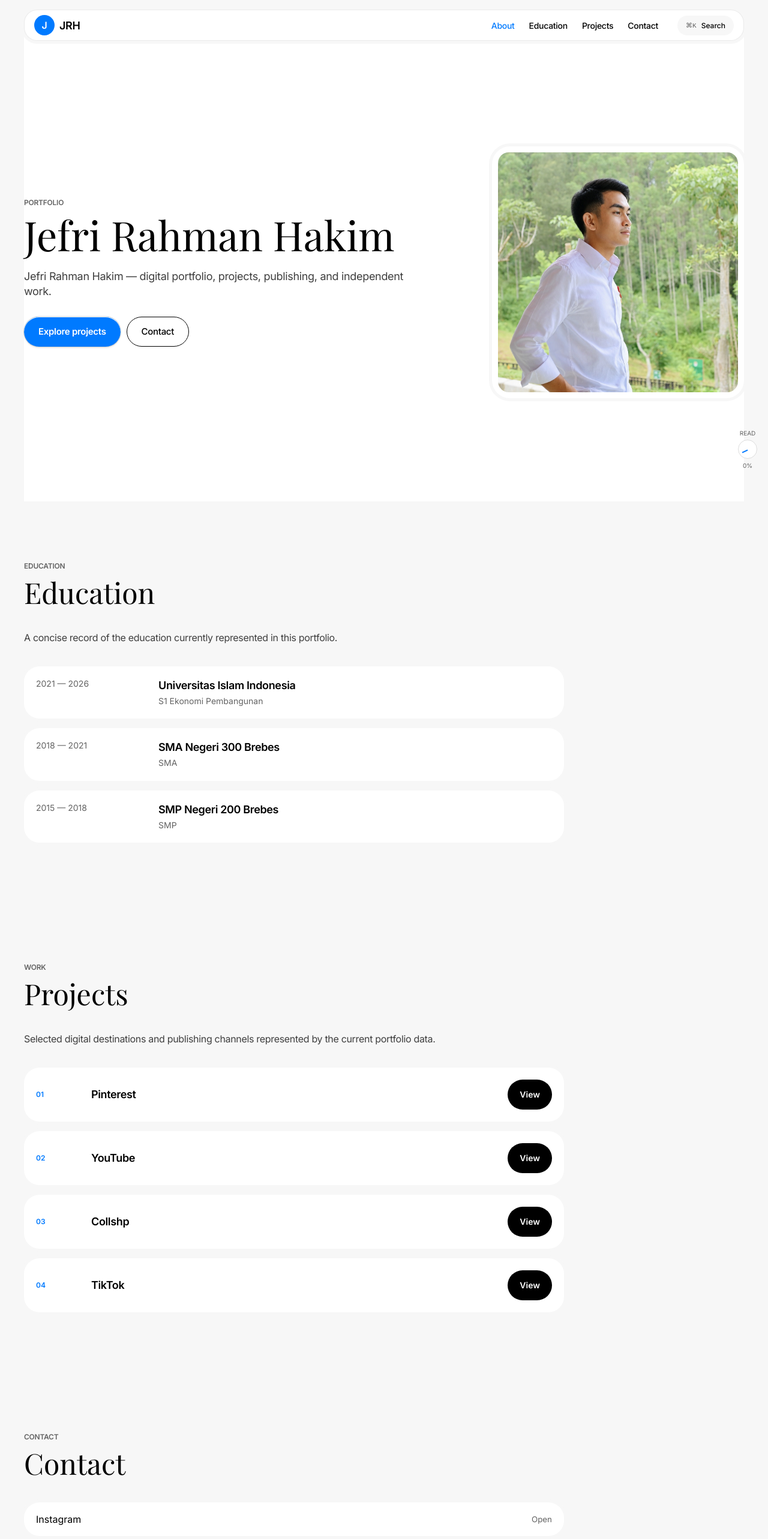
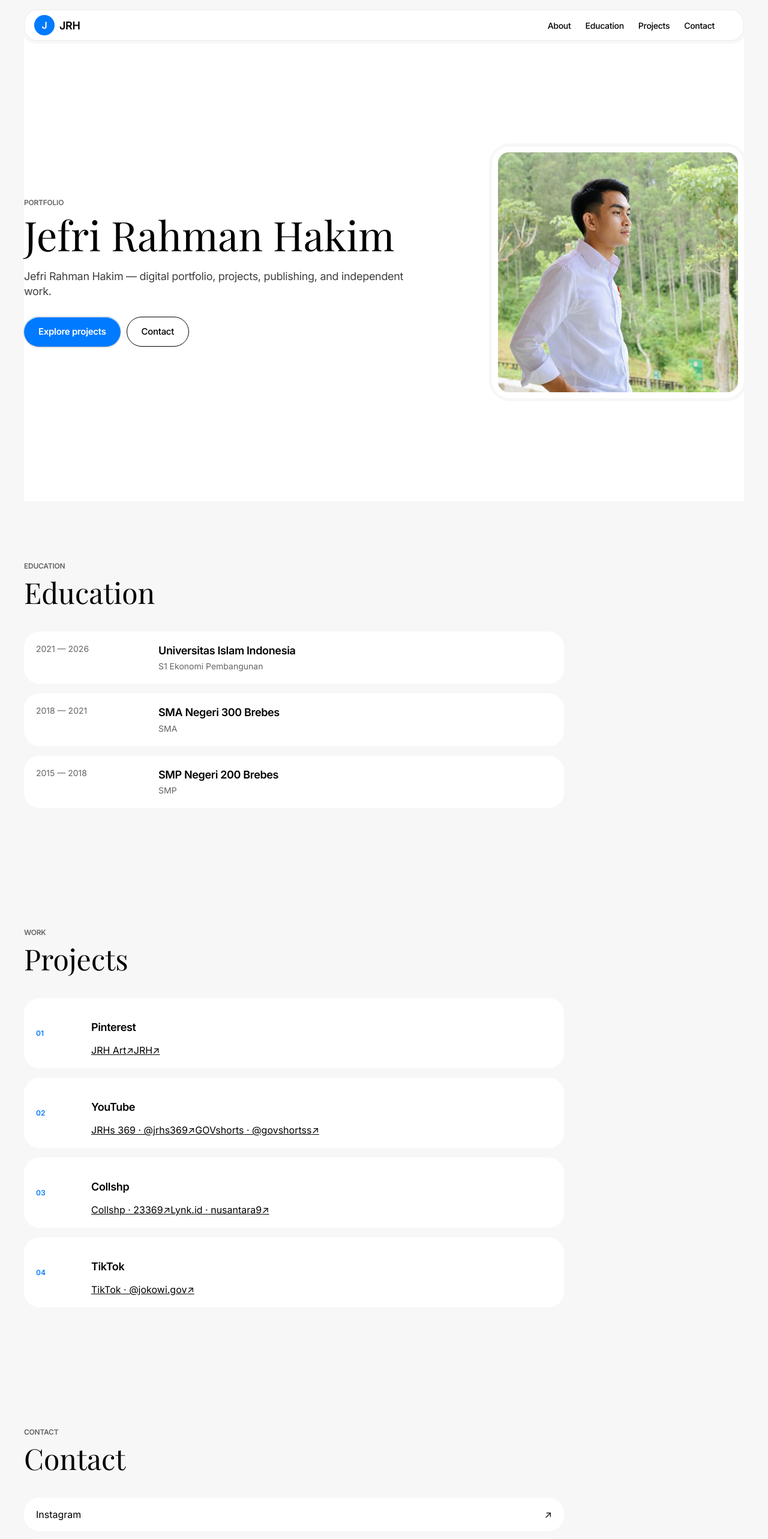
Before and after one commit to LionerHakim/JRHs, a React (Vite) app: page / in a window 1280 px wide. Shown: the top 2566 px of the page at 60% size. Built offline with nearby package versions, Linux system fonts and the light colour scheme.

Commit message:
Simplify portfolio UI and remove unnecessary interactions

```diff
--- a/src/main.tsx
+++ b/src/main.tsx
@@ -1,4 +1,3 @@
-import { useEffect, useMemo, useRef, useState } from 'react'
 import { createRoot } from 'react-dom/client'
 import { siteConfig } from './config/site'
 import './index.css'
@@ -10,133 +9,7 @@ const sectionItems = [
   ['links', 'Contact'],
 ] as const
 
-function reducedMotion() {
-  return window.matchMedia?.('(prefers-reduced-motion: reduce)').matches ?? false
-}
-
-function scrollToId(id: string) {
-  document.getElementById(id)?.scrollIntoView({
-    behavior: reducedMotion() ? 'auto' : 'smooth',
-    block: 'start',
-  })
-}
-
 export default function App() {
-  const [paletteOpen, setPaletteOpen] = useState(false)
-  const [query, setQuery] = useState('')
-  const [activeProject, setActiveProject] = useState<number | null>(null)
-  const [scrollPercent, setScrollPercent] = useState(0)
-  const [activeSection, setActiveSection] = useState('identity')
-  const lastFocused = useRef<HTMLElement | null>(null)
-  const paletteRef = useRef<HTMLElement>(null)
-  const paletteInputRef = useRef<HTMLInputElement>(null)
-  const dialogRef = useRef<HTMLElement>(null)
-
-  const normalized = query.trim().toLowerCase()
-  const filteredProjects = useMemo(() => {
-    if (!normalized) return siteConfig.projects
-    return siteConfig.projects.filter((project) =>
-      [project.title, ...(project.links ?? []).flatMap((link) => [link.name, 'handle' in link ? link.handle : ''])]
-        .join(' ')
-        .toLowerCase()
-        .includes(normalized),
-    )
-  }, [normalized])
-
-  const rememberFocus = () => {
-    lastFocused.current = document.activeElement instanceof HTMLElement ? document.activeElement : null
-  }
-  const openPalette = () => {
-    rememberFocus()
-    setActiveProject(null)
-    setPaletteOpen(true)
-  }
-  const openProject = (index: number) => {
-    rememberFocus()
-    setPaletteOpen(false)
-    setActiveProject(index)
-  }
-  const closeAll = () => {
-    setPaletteOpen(false)
-    setActiveProject(null)
-  }
-
-  useEffect(() => {
-    const onKeyDown = (event: KeyboardEvent) => {
-      if ((event.ctrlKey || event.metaKey) && event.key.toLowerCase() === 'k') {
-        event.preventDefault()
-        openPalette()
-      } else if (event.key === 'Escape') {
-        closeAll()
-      } else if (
-        event.key === '/' &&
-        !paletteOpen &&
-        !(event.target instanceof HTMLInputElement) &&
-        !(event.target instanceof HTMLTextAreaElement)
-      ) {
-        event.preventDefault()
-        openPalette()
-      }
-    }
-    const onScroll = () => {
-      const max = document.documentElement.scrollHeight - window.innerHeight
-      setScrollPercent(max > 0 ? Math.min(100, Math.max(0, window.scrollY / max * 100)) : 0)
-    }
-    window.addEventListener('keydown', onKeyDown)
-    window.addEventListener('scroll', onScroll, { passive: true })
-    onScroll()
-    return () => {
-      window.removeEventListener('keydown', onKeyDown)
-      window.removeEventListener('scroll', onScroll)
-    }
-  }, [paletteOpen])
-
-  useEffect(() => {
-    const observer = new IntersectionObserver((entries) => {
-      const visible = entries
-        .filter((entry) => entry.isIntersecting)
-        .sort((a, b) => b.intersectionRatio - a.intersectionRatio)
-      if (visible[0]) setActiveSection(visible[0].target.id)
-    }, { rootMargin: '-18% 0px -58% 0px', threshold: [0.15, 0.35, 0.6] })
-
-    sectionItems.forEach(([id]) => {
-      const node = document.getElementById(id)
-      if (node) observer.observe(node)
-    })
-    return () => observer.disconnect()
-  }, [])
-
-  useEffect(() => {
-    const active = paletteOpen ? paletteRef.current : activeProject !== null ? dialogRef.current : null
-    if (!active) {
-      requestAnimationFrame(() => lastFocused.current?.focus())
-      return
-    }
-
-    requestAnimationFrame(() => {
-      if (paletteOpen) paletteInputRef.current?.focus()
-      else dialogRef.current?.querySelector<HTMLButtonElement>('.dialog-close')?.focus()
-    })
-
-    const selector = 'a[href],button:not([disabled]),input:not([disabled]),[tabindex]:not([tabindex="-1"])'
-    const trap = (event: KeyboardEvent) => {
-      if (event.key !== 'Tab') return
-      const nodes = [...active.querySelectorAll<HTMLElement>(selector)]
-      if (!nodes.length) return
-      const first = nodes[0]
-      const last = nodes[nodes.length - 1]
-      if (event.shiftKey && document.activeElement === first) {
-        event.preventDefault()
-        last.focus()
-      } else if (!event.shiftKey && document.activeElement === last) {
-        event.preventDefault()
-        first.focus()
-      }
-    }
-    document.addEventListener('keydown', trap)
-    return () => document.removeEventListener('keydown', trap)
-  }, [paletteOpen, activeProject])
-
   return (
     <div className="site-shell">
       <header className="nav">
@@ -147,21 +20,9 @@ export default function App() {
 
         <nav aria-label="Primary navigation">
           {sectionItems.map(([id, label]) => (
-            <a key={id} className={activeSection === id ? 'active' : ''} href={`#${id}`} aria-current={activeSection === id ? 'page' : undefined}>
-              {label}
-            </a>
+            <a key={id} href={`#${id}`}>{label}</a>
           ))}
         </nav>
-
-        <button
-          className="command-trigger"
-          type="button"
-          onClick={openPalette}
-          aria-label="Open command palette"
-          aria-keyshortcuts="Control+K Meta+K /"
-        >
-          <kbd>⌘K</kbd><span>Search</span>
-        </button>
       </header>
 
       <main>
@@ -178,7 +39,13 @@ export default function App() {
 
           <figure className="hero-portrait">
             <div className="portrait-frame">
-              <img src={siteConfig.identity.profileImage} alt={siteConfig.identity.name} width="640" height="800" fetchPriority="high" />
+              <img
+                src={siteConfig.identity.profileImage}
+                alt={siteConfig.identity.name}
+                width="640"
+                height="800"
+                fetchPriority="high"
+              />
             </div>
           </figure>
         </section>
@@ -188,12 +55,15 @@ export default function App() {
             <p className="section-kicker">EDUCATION</p>
             <h2 id="education-title">Education</h2>
           </div>
-          <p className="editorial-copy">A concise record of the education currently represented in this portfolio.</p>
-          <div className="records" style={{ marginTop: 36 }}>
+
+          <div className="records">
             {siteConfig.education.map((item) => (
               <article className="record" key={item.period + item.institution}>
                 <time>{item.period}</time>
-                <div><h3>{item.institution}</h3><p>{item.program}</p></div>
+                <div>
+                  <h3>{item.institution}</h3>
+                  <p>{item.program}</p>
+                </div>
               </article>
             ))}
           </div>
@@ -204,15 +74,22 @@ export default function App() {
             <p className="section-kicker">WORK</p>
             <h2 id="projects-title">Projects</h2>
           </div>
-          <p className="editorial-copy">Selected digital destinations and publishing channels represented by the current portfolio data.</p>
-          <div className="project-list" style={{ marginTop: 36 }}>
-            {siteConfig.projects.map((project, index) => (
+
+          <div className="project-list">
+            {siteConfig.projects.map((project) => (
               <article className="project" key={project.title}>
                 <span className="project-number">{project.number}</span>
-                <span className="project-name">{project.title}</span>
-                <button className="project-button" type="button" onClick={() => openProject(index)} aria-label={`Open details for ${project.title}`}>
-                  View
-                </button>
+                <div className="project-content">
+                  <h3 className="project-name">{project.title}</h3>
+                  <div className="project-links">
+                    {(project.links ?? []).map((link) => (
+                      <a key={link.url} href={link.url} target="_blank" rel="noreferrer">
+                        <span>{link.name}{link.handle ? ` · ${link.handle}` : ''}</span>
+                        <span aria-hidden="true">↗</span>
+                      </a>
+                    ))}
+                  </div>
+                </div>
               </article>
             ))}
           </div>
@@ -223,13 +100,25 @@ export default function App() {
             <p className="section-kicker">CONTACT</p>
             <h2 id="links-title">Contact</h2>
           </div>
+
           <div className="links-list">
-            {Object.entries(siteConfig.social).filter(([, url]) => url).map(([name, url]) => (
-              <a key={name} href={url} target="_blank" rel="noreferrer">
-                <span>{name === "instagram" ? "Instagram" : name === "github" ? "GitHub" : name === "telegram" ? "Telegram" : name === "portfolio" ? "Website" : name}</span>
-                <small>Open</small>
-              </a>
-            ))}
+            {Object.entries(siteConfig.social)
+              .filter(([, url]) => url)
+              .map(([name, url]) => {
+                const label =
+                  name === 'instagram' ? 'Instagram' :
+                  name === 'github' ? 'GitHub' :
+                  name === 'telegram' ? 'Telegram' :
+                  name === 'portfolio' ? 'Website' :
+                  name
+
+                return (
+                  <a key={name} href={url} target="_blank" rel="noreferrer">
+                    <span>{label}</span>
+                    <span aria-hidden="true">↗</span>
+                  </a>
+                )
+              })}
           </div>
         </section>
       </main>
@@ -238,55 +127,6 @@ export default function App() {
         <strong>JRH</strong>
         <span>Digital Portfolio</span>
       </footer>
-
-      {activeProject !== null && (
-        <div className="overlay" role="presentation" onMouseDown={(event) => { if (event.target === event.currentTarget) setActiveProject(null) }}>
-          <section className="dialog" ref={dialogRef} role="dialog" aria-modal="true" aria-labelledby="dialog-title" onMouseDown={(event) => event.stopPropagation()}>
-            <button className="dialog-close" type="button" onClick={() => setActiveProject(null)} aria-label="Close">×</button>
-            <p className="section-kicker">PROJECT</p>
-            <h2 id="dialog-title">{siteConfig.projects[activeProject].title}</h2>
-            <div className="dialog-links">
-              {(siteConfig.projects[activeProject].links ?? []).map((link) => (
-                <a key={link.url} href={link.url} target="_blank" rel="noreferrer">
-                  <span>{link.name}{('handle' in link && link.handle) ? ` · ${link.handle}` : ''}</span>
-                  <span>Open</span>
-                </a>
-              ))}
-              <a href={siteConfig.projects[activeProject].url} target="_blank" rel="noreferrer">
-                <span>Primary link</span><span>Open</span>
-              </a>
-            </div>
-          </section>
-        </div>
-      )}
-
-      {paletteOpen && (
-        <div className="overlay palette-overlay" role="presentation" onMouseDown={(event) => { if (event.target === event.currentTarget) setPaletteOpen(false) }}>
-          <section className="palette" ref={paletteRef} role="dialog" aria-modal="true" aria-label="Command palette" onMouseDown={(event) => event.stopPropagation()}>
-            <div className="palette-head"><span>COMMAND</span><span>{siteConfig.projects.length} projects</span></div>
-            <input ref={paletteInputRef} value={query} onChange={(event) => setQuery(event.target.value)} placeholder="Search projects or sections" aria-label="Search projects or sections" />
-            <div className="command-list">
-              {sectionItems.map(([id, label]) => label.toLowerCase().includes(normalized) && (
-                <button key={id} type="button" onClick={() => { setPaletteOpen(false); scrollToId(id) }}>
-                  <span>{label}</span><kbd>Enter</kbd>
-                </button>
-              ))}
-              {filteredProjects.map((project) => (
-                <button key={project.title} type="button" onClick={() => openProject(siteConfig.projects.indexOf(project))}>
-                  <span>{project.title}</span><kbd>{project.number}</kbd>
-                </button>
-              ))}
-              {!filteredProjects.length && !sectionItems.some(([, label]) => label.toLowerCase().includes(normalized)) && <p>No matching result.</p>}
-            </div>
-          </section>
-        </div>
-      )}
-
-      <div className="scroll-dial" aria-hidden="true">
-        <span>READ</span>
-        <div className="dial"><i style={{ transform: `rotate(${-115 + scrollPercent * 2.3}deg)` }} /></div>
-        <span>{Math.round(scrollPercent)}%</span>
-      </div>
     </div>
   )
 }
```
